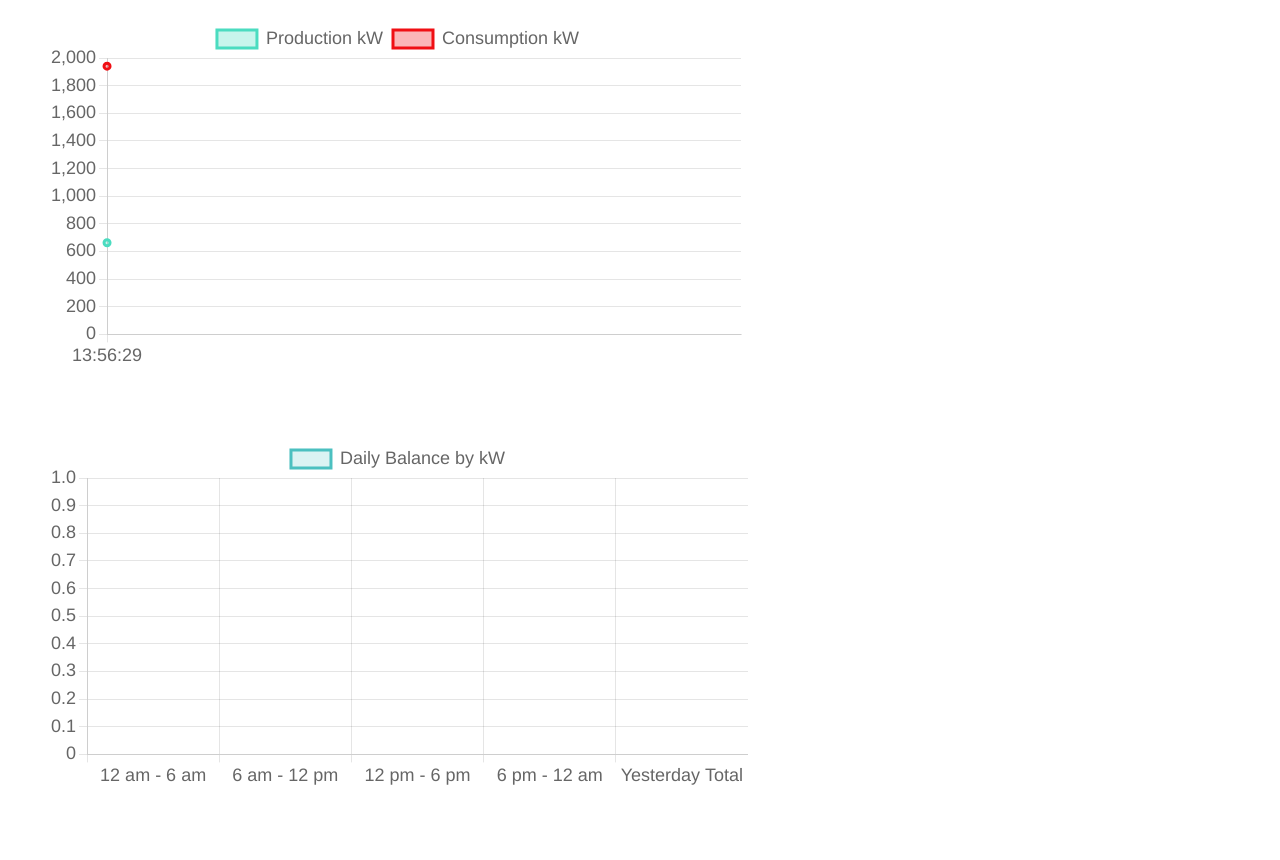
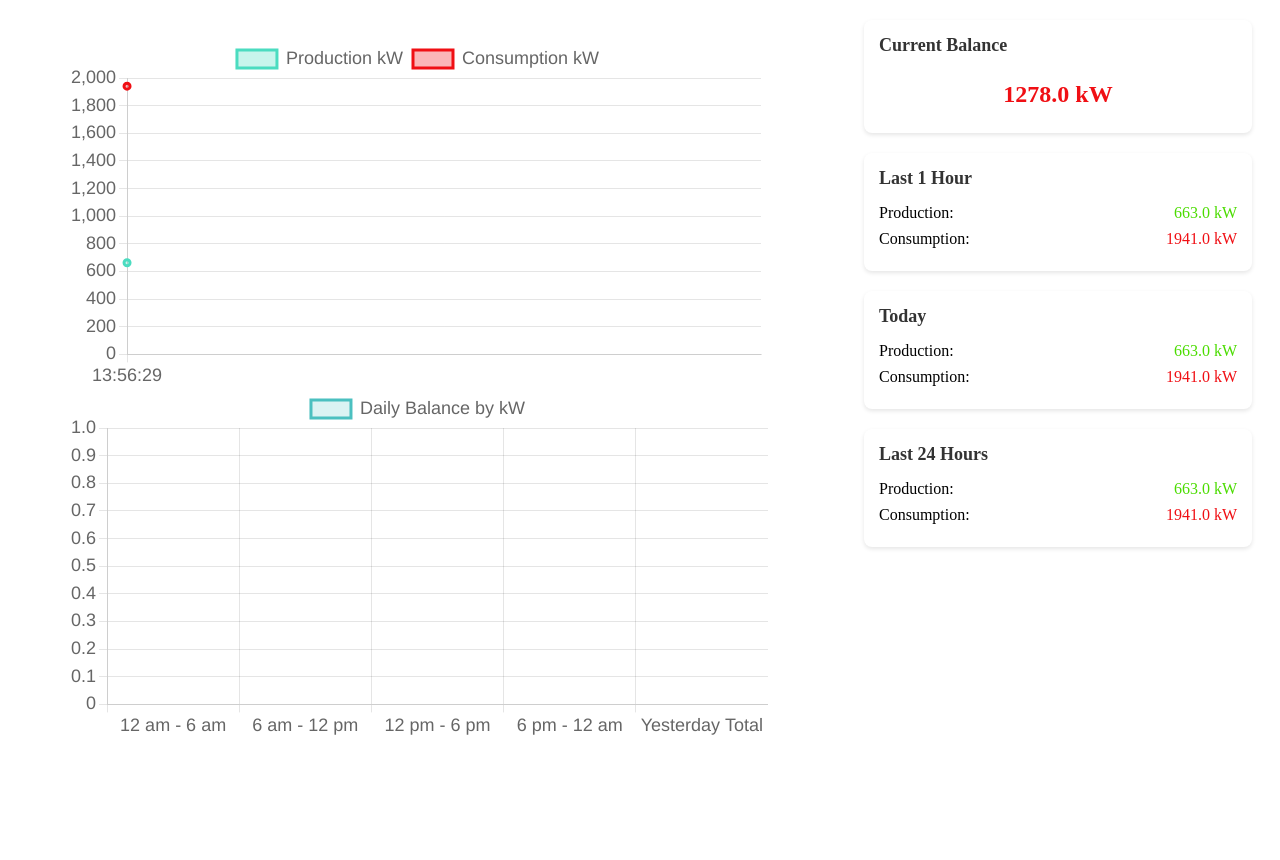
Before and after one commit to samettal/GOENDashboard, a Flask app: page / in a window 1280 px wide. Shown: the part 138-998 px from the top of the page. After the commit the page ends 873 px from the top, so only its background shows below. Run offline with Flask 3, Linux system fonts and the light colour scheme; data comes from the database, SQL or seed files in the repository.

Commit message:
New query data added on frontend

```diff
--- a/static/css/charts_style.css
+++ b/static/css/charts_style.css
@@ -1,4 +1,5 @@
 .charts-container {
+  flex: 2;
   display: flex;
   flex-direction: column;
   align-items: flex-start; /* left align */
@@ -6,6 +7,54 @@
   padding-top: 20px;
 }
 
-.chart-section {
-  margin-bottom: 70px;
+.main-container {
+  display: flex;
+  padding: 20px;
+  gap: 20px;
 }
+
+.charts-container {
+  flex: 2;
+}
+
+.data-container {
+  flex: 1;
+  display: flex;
+  flex-direction: column;
+  gap: 20px;
+}
+
+.data-card {
+  background: white;
+  border-radius: 8px;
+  padding: 15px;
+  box-shadow: 0 2px 4px rgba(0,0,0,0.1);
+}
+
+.data-card h3 {
+  margin-top: 0;
+  margin-bottom: 15px;
+  color: #333;
+  font-size: 18px;
+}
+
+.data-row {
+  display: flex;
+  justify-content: space-between;
+  margin-bottom: 8px;
+}
+
+.data-value {
+  font-size: 24px;
+  font-weight: bold;
+  text-align: center;
+  padding: 10px 0;
+}
+
+.positive {
+  color: #4bdc00;
+}
+
+.negative {
+  color: #f00f14;
+}
--- a/static/js/dashboard.js
+++ b/static/js/dashboard.js
@@ -61,25 +61,48 @@ document.addEventListener('DOMContentLoaded', function () {
     }
   });
 
+// Add this function to format the values (kW or mW)
+function formatPowerValue(value) {
+  if (value >= 10000) {
+    return (value / 1000).toFixed(1) + ' mW';
+  }
+  return value.toFixed(1) + ' kW';
+}
+
+// Modify the updateCharts function to update the data cards
 async function updateCharts() {
   try {
     const response = await fetch('/api/data');
     const data = await response.json();
 
-      recentValuesLineChart.data.labels = data.last_10_timestamps
-      recentValuesLineChart.data.datasets[0].data = data.last_10_values_production
-      recentValuesLineChart.data.datasets[1].data = data.last_10_values_consumption
+    // Update charts (existing code)
+    recentValuesLineChart.data.labels = data.last_10_timestamps;
+    recentValuesLineChart.data.datasets[0].data = data.last_10_values_production;
+    recentValuesLineChart.data.datasets[1].data = data.last_10_values_consumption;
     recentValuesLineChart.update();
 
-      yesterdayBalanceBarChart.data.datasets[0].data = data.yesterday_balance_values
+    yesterdayBalanceBarChart.data.datasets[0].data = data.yesterday_balance_values;
     yesterdayBalanceBarChart.data.datasets[0].backgroundColor = data.yesterday_balance_values.map(value => {
       return value < 0 ? 'rgba(255, 99, 132, 0.2)' : 'rgba(75, 192, 192, 0.2)';
     });
     yesterdayBalanceBarChart.data.datasets[0].borderColor = data.yesterday_balance_values.map(value => {
       return value < 0 ? 'rgb(255, 99, 132)' : 'rgb(75, 192, 192)';
     });
+    yesterdayBalanceBarChart.update();
 
-      yesterdayBalanceBarChart.update();
+    // Update data cards
+    const currentBalanceEl = document.getElementById('currentBalance');
+    currentBalanceEl.textContent = formatPowerValue(Math.abs(data.current_balance));
+    currentBalanceEl.className = 'data-value ' + (data.current_balance >= 0 ? 'positive' : 'negative');
+
+    document.getElementById('last1HourProduction').textContent = formatPowerValue(data.last_1_hour_production);
+    document.getElementById('last1HourConsumption').textContent = formatPowerValue(Math.abs(data.last_1_hour_consumption));
+
+    document.getElementById('todayProduction').textContent = formatPowerValue(data.today_production);
+    document.getElementById('todayConsumption').textContent = formatPowerValue(Math.abs(data.today_consumption));
+
+    document.getElementById('last24HoursProduction').textContent = formatPowerValue(data.last_24_hours_production);
+    document.getElementById('last24HoursConsumption').textContent = formatPowerValue(Math.abs(data.last_24_hours_consumption));
 
   } catch (error) {
     console.error("Error fetching data:", error);
--- a/templates/index.html
+++ b/templates/index.html
@@ -14,6 +14,7 @@
   </div>
   </div>
 
+  <div class="main-container">
     <!--CHARTS-->
     <div class="charts-container">
       <div class="chart-section">
@@ -25,14 +26,50 @@
       </div>
     </div>
 
-    <div> <!--DATA IN TEXT FORMAT-->
-      <!--DATA 1: Current Balance in kW-->
-      <!--DATA 2: Last 1 Hour Balance in kW-->
-      <!--DATA 3: Today's Balance in kW-->
-      <!--DATA 4: Last 24 Hours in kW-->
+    <!--DATA SECTION-->
+    <div class="data-container">
+      <div class="data-card">
+        <h3>Current Balance</h3>
+        <div id="currentBalance" class="data-value">--</div>
       </div>
-    <canvas id="currentProductionConsumptionBarChart"></canvas>
-    <canvas id="dailyBalanceBarChart"></canvas>
+
+      <div class="data-card">
+        <h3>Last 1 Hour</h3>
+        <div class="data-row">
+          <span>Production:</span>
+          <span id="last1HourProduction" class="positive">--</span>
+        </div>
+        <div class="data-row">
+          <span>Consumption:</span>
+          <span id="last1HourConsumption" class="negative">--</span>
+        </div>
+      </div>
+
+      <div class="data-card">
+        <h3>Today</h3>
+        <div class="data-row">
+          <span>Production:</span>
+          <span id="todayProduction" class="positive">--</span>
+        </div>
+        <div class="data-row">
+          <span>Consumption:</span>
+          <span id="todayConsumption" class="negative">--</span>
+        </div>
+      </div>
+
+      <div class="data-card">
+        <h3>Last 24 Hours</h3>
+        <div class="data-row">
+          <span>Production:</span>
+          <span id="last24HoursProduction" class="positive">--</span>
+        </div>
+        <div class="data-row">
+          <span>Consumption:</span>
+          <span id="last24HoursConsumption" class="negative">--</span>
+        </div>
+      </div>
+    </div>
+  </div>
 
   <script src="https://cdn.jsdelivr.net/npm/chart.js"></script>
   <script src="{{ url_for('static', filename='js/dashboard.js') }}"></script>
```
Lines whose indentation alone changed are shown as unchanged.
